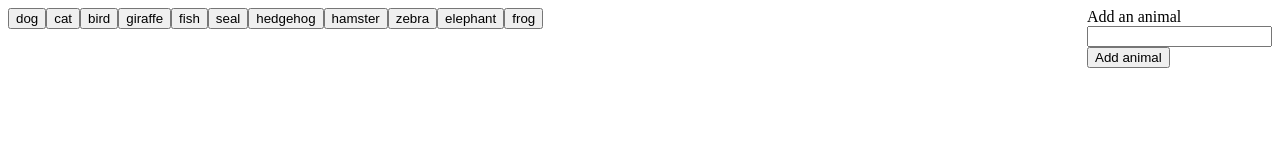
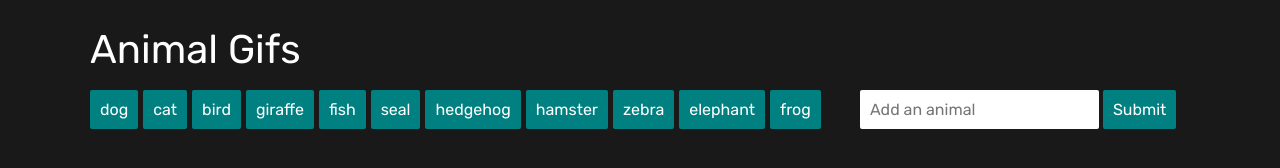
Before and after one commit to crsimpson5/Animal-Gifs, a plain HTML site: page index.html in a window 1280 px wide. Drawn offline with nearby package versions, Linux system fonts and the light colour scheme.

Commit message:
added styling

```diff
--- /dev/null
+++ b/assets/css/reset.css
@@ -0,0 +1,48 @@
+/* http://meyerweb.com/eric/tools/css/reset/
+   v2.0 | 20110126
+   License: none (public domain)
+*/
+
+html, body, div, span, applet, object, iframe,
+h1, h2, h3, h4, h5, h6, p, blockquote, pre,
+a, abbr, acronym, address, big, cite, code,
+del, dfn, em, img, ins, kbd, q, s, samp,
+small, strike, strong, sub, sup, tt, var,
+b, u, i, center,
+dl, dt, dd, ol, ul, li,
+fieldset, form, label, legend,
+table, caption, tbody, tfoot, thead, tr, th, td,
+article, aside, canvas, details, embed,
+figure, figcaption, footer, header, hgroup,
+menu, nav, output, ruby, section, summary,
+time, mark, audio, video {
+	margin: 0;
+	padding: 0;
+	border: 0;
+	font-size: 100%;
+	font: inherit;
+	vertical-align: baseline;
+}
+/* HTML5 display-role reset for older browsers */
+article, aside, details, figcaption, figure,
+footer, header, hgroup, menu, nav, section {
+	display: block;
+}
+body {
+	line-height: 1;
+}
+ol, ul {
+	list-style: none;
+}
+blockquote, q {
+	quotes: none;
+}
+blockquote:before, blockquote:after,
+q:before, q:after {
+	content: '';
+	content: none;
+}
+table {
+	border-collapse: collapse;
+	border-spacing: 0;
+}
--- a/assets/css/style.css
+++ b/assets/css/style.css
@@ -1,3 +1,34 @@
+body {
+  background-color: rgb(25, 25, 25);
+}
+
+h1 {
+  width: 100%;
+  margin: 30px 0px 20px 0px;
+  font-size: 40px;
+}
+
+p {
+  margin: 4px 0px;
+}
+
+#main {
+  width: 1100px;
+  margin: 0 auto;
+  color: white;
+  font-family: 'Rubik', sans-serif;
+}
+
+#animal-form {
+  float: right;
+  width: 30%;
+  margin: 0px 0px 8px 8px;
+}
+
+#button-div {
+  margin-bottom: 30px;
+}
+
 #gif-div {
   clear: both;
 }
@@ -8,6 +39,57 @@
   margin-bottom: 40px;
 }
 
-#animal-form {
-  float:right;
+.animal-div img:hover {
+  cursor: pointer;
 }
+
+button {
+  font-family: 'Rubik', sans-serif;
+  background-color: teal;
+  color: white;
+  border-radius: 2px;
+  border: none;
+  padding: 10px;
+  text-align: center;
+  text-decoration: none;
+  display: inline-block;
+  font-size: 16px;
+  margin-right: 5px;
+  margin-bottom: 5px;
+}
+
+input[type=submit]:hover,
+button:hover {
+  cursor: pointer;
+  background: darkcyan;
+}
+
+input[type=submit]:focus,
+input[type=text]:focus,
+button:focus {
+  outline: 0;
+}
+
+input[type=text], select {
+  font-family: 'Rubik', sans-serif;
+  font-size: 16px;
+  width: auto;
+  padding: 10px;
+  display: inline-block;
+  border: none;
+  border-radius: 2px;
+  box-sizing: border-box;
+}
+
+input[type=submit] {
+  font-family: 'Rubik', sans-serif;
+  background-color: teal;
+  color: white;
+  border-radius: 2px;
+  border: none;
+  padding: 10px;
+  text-align: center;
+  text-decoration: none;
+  display: inline-block;
+  font-size: 16px;
+}
--- a/assets/javascript/app.js
+++ b/assets/javascript/app.js
@@ -15,11 +15,10 @@ function renderButtons() {
   });
 };
 
+// Initial render
 renderButtons();
 
-// Click handler for button
 $(document.body).on("click", ".animal-button", function () {
-  // Display 10 gifs with rating under
   var animal = $(this).val();
   var queryURL = "https://api.giphy.com/v1/gifs/search?api_key=pyrPRPiNNoIhtHbik0pzi1MM6j1m7Qdn&q=" + animal + "&limit=10";
 
@@ -31,10 +30,11 @@ $(document.body).on("click", ".animal-button", function () {
   }).then(function (response) {
     console.log(response);
 
+    // Display 10 gifs with rating beneath
     for (var i = 0; i < 10; i++) {
       var newDiv = $("<div>");
       var img = $("<img>");
-      var rating = $("<h2>");
+      var rating = $("<p>");
 
       img.attr("src", response.data[i].images.fixed_height_still.url);
       img.attr("data-state", "still");
@@ -52,19 +52,12 @@ $(document.body).on("click", ".animal-button", function () {
     }
 
   });
-
-
 });
 
-
-
-
-
-// Click handler for static image
 $(document.body).on("click", ".animal-gif", function () {
-  // toggle animate
   var state = $(this).attr("data-state");
 
+  // Toggle animate
   if (state === "still") {
     $(this).attr("src", $(this).attr("data-animate"));
     $(this).attr("data-state", "animate");
@@ -79,8 +72,10 @@ $("#add-animal").on("click", function () {
 
   var animal = $("#new-animal").val().trim();
 
-  animals.push(animal);
-  renderButtons();
+  if (animal !== "") {
+    animals.push(animal);
+    renderButtons();
 
-  $("#new-animal").val("");
+    $("#new-animal").val("");
+  }
 });
--- a/index.html
+++ b/index.html
@@ -2,20 +2,25 @@
 
 <head>
   <meta charset="UTF-8" />
+  <link rel="stylesheet" href="assets/css/reset.css">
   <link rel="stylesheet" href="assets/css/style.css">
+  <link href="https://fonts.googleapis.com/css?family=Rubik" rel="stylesheet">
   <title>Animal Gifs</title>
 </head>
 
 <body>
 
-  <form id="animal-form">
-    Add an animal<br>
-    <input id="new-animal" type="text" ><br>
-    <input id="add-animal" type="submit" value="Add animal">
-  </form>
+  <div id="main">
+    <h1>Animal Gifs</h1>
 
-  <div id="button-div"></div>
-  <div id="gif-div"></div>
+    <form id="animal-form">
+      <input id="new-animal" type="text" autocomplete="off" placeholder="Add an animal">
+      <input id="add-animal" type="submit" value="Submit">
+    </form>
+
+    <div id="button-div"></div>
+    <div id="gif-div"></div>
+  </div>
 
   <script src="https://ajax.googleapis.com/ajax/libs/jquery/3.3.1/jquery.min.js"></script>
   <script src="assets/javascript/app.js"></script>
```
